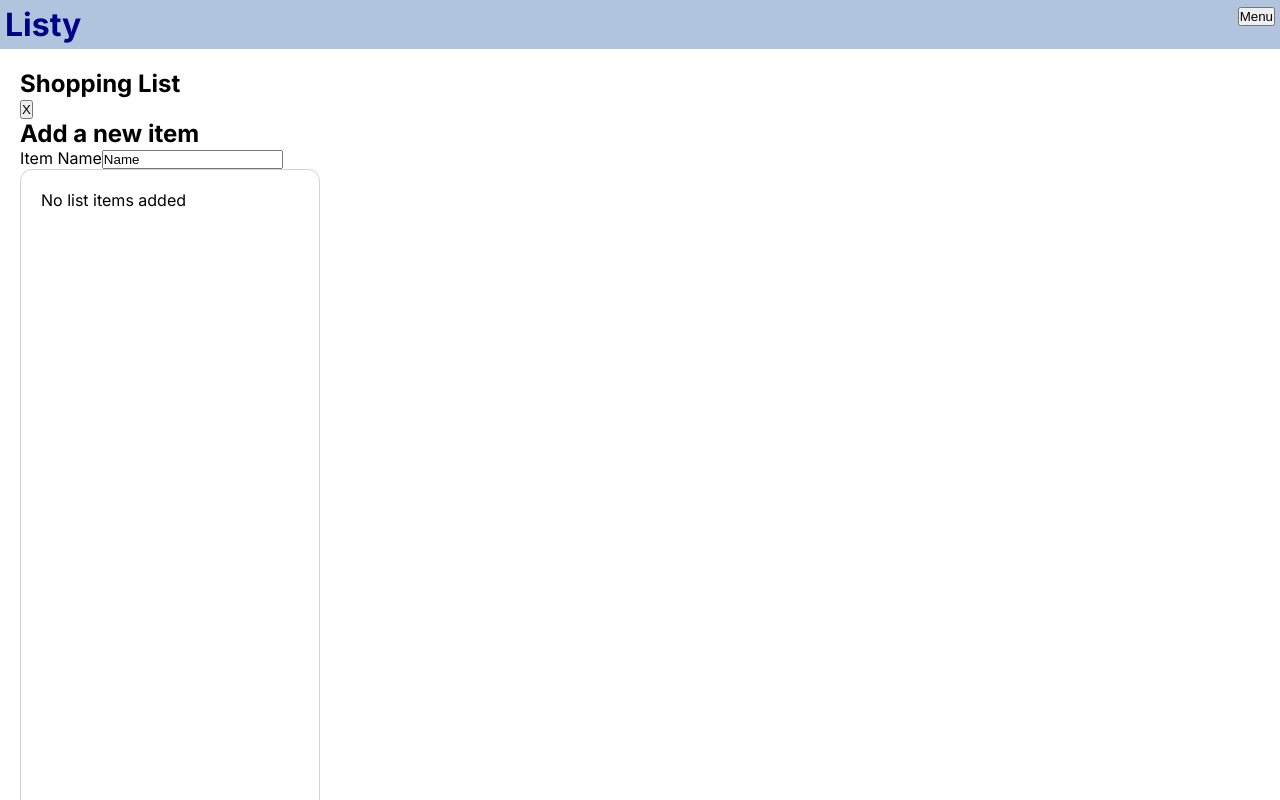
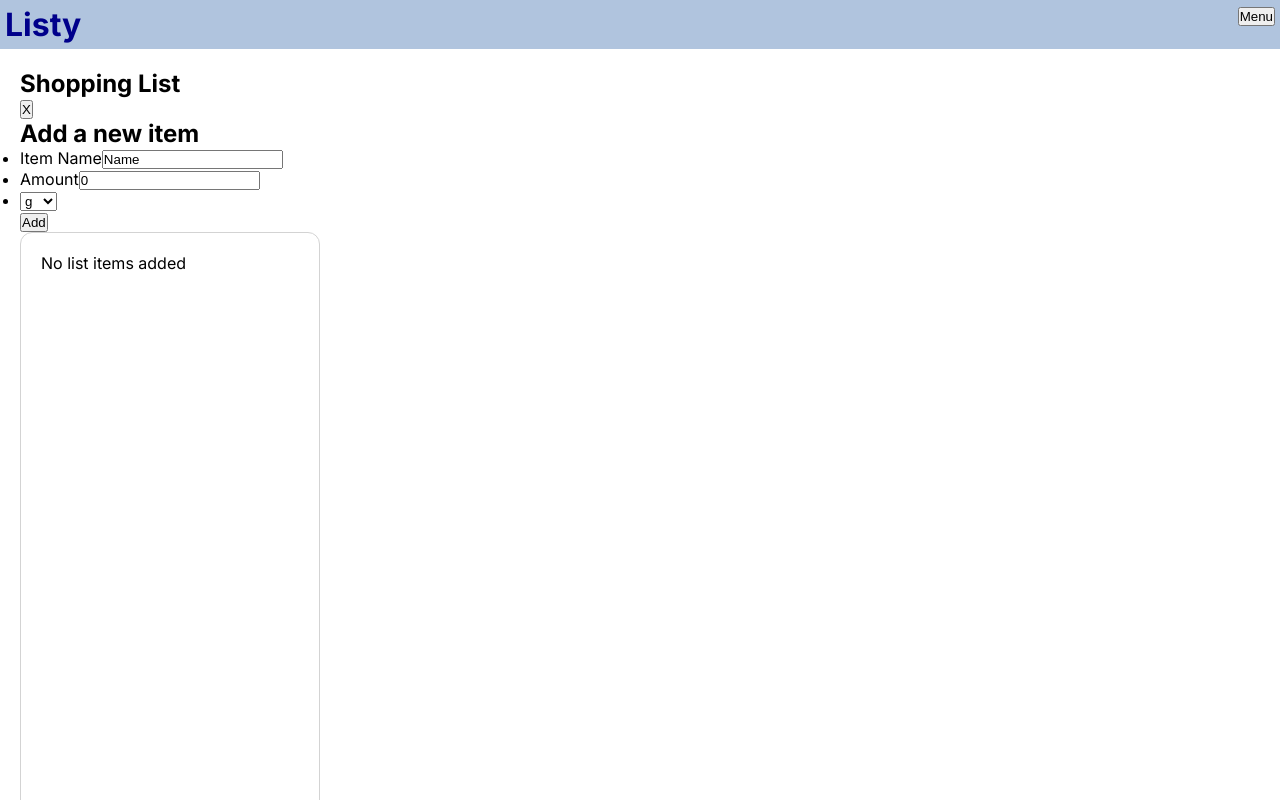
Before and after one commit to LewisPilgrim/Recipe-project, a Next.js app: page / in a window 1280 px wide. Both pictures are taken after a click on the button "Add a New Item". Shown: the top 800 px of the page. Built offline with nearby package versions, Linux system fonts and the light colour scheme.

Commit message:
add item logic started

```diff
--- a/src/app/components/ListBoxes/ShoppingList/AddItemPanel/AddItemPanel.tsx
+++ b/src/app/components/ListBoxes/ShoppingList/AddItemPanel/AddItemPanel.tsx
@@ -1,13 +1,63 @@
-import React from 'react'
+import React, { useEffect, useState } from "react"
 
 const AddItemPanel = () => {
+    const [itemName, setItemName] = useState("Name")
+    const [itemAmount, setItemAmount] = useState(0)
+    const [itemAmountUnits, setItemAmountUnits] = useState("g")
+    const [ingredientList, setIngredientList] = useState<object[]>([])
+
+    const handleInput = (e: React.ChangeEvent<HTMLInputElement>): void => {
+        if (e.target.id === "item-name") {
+            setItemName(e.target.value)
+        } else if (e.target.id === "item-amount") {
+            setItemAmount(Number(e.target.value))
+        }
+    }
+
+    const handleSelect = (e: React.ChangeEvent<HTMLSelectElement>): void => {
+        setItemAmountUnits(e.target.value)
+    }
+
+    const handleSubmit = () => {
+        setIngredientList([
+            ...ingredientList,
+            {
+                name: itemName,
+                amount: itemAmount + itemAmountUnits
+            }
+        ])
+    }
+
+    useEffect(() => {
+        const createdItem = {
+            name: itemName,
+            amount: itemAmount + itemAmountUnits
+        }
+        console.log(createdItem)
+    })
+
   return (
-      <div>
-        <h2>Add a new item</h2>
-        <form>
-            <label id="item-name">Item Name</label>
-            <input value="Name" id="item-name"></input>
-        </form>
+    <div>
+      <h2>Add a new item</h2>
+      <form onSubmit={handleSubmit}>
+        <ul>
+          <li>
+            <label id='item-name'>Item Name</label>
+            <input value={itemName} id='item-name' onChange={handleInput}></input>
+          </li>
+          <li>
+            <label id='item-amount'>Amount</label>
+            <input value={itemAmount} id='item-amount' onChange={handleInput}></input>
+          </li>
+          <li>
+            <select onChange={handleSelect}>
+              <option value='g'>g</option>
+              <option value='ml'>ml</option>
+            </select>
+          </li>
+        </ul>
+        <button type='submit'>Add</button>
+      </form>
     </div>
   )
 }
```
